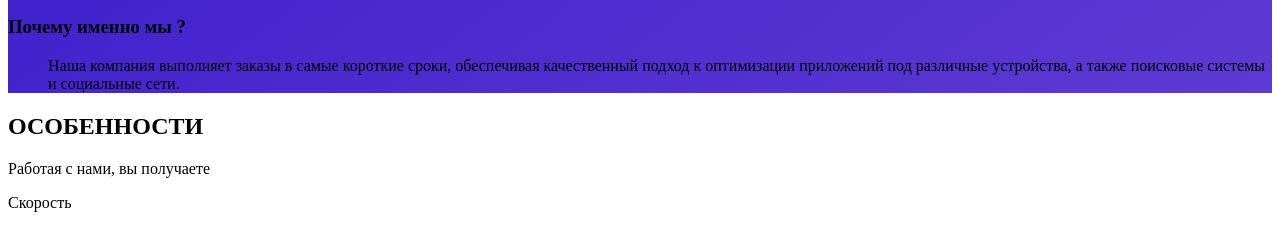
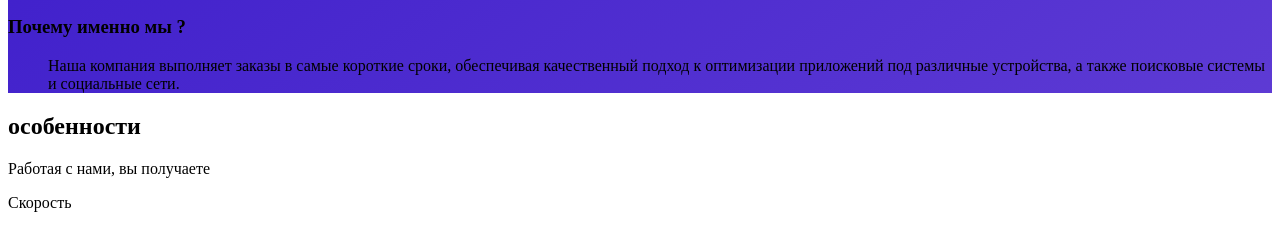
Before and after one commit to mrkelder/proga, a Next.js app: page / in a window 1280 px wide. Shown: the part 2271-2499 px from the top of the page. Built offline with nearby package versions, Linux system fonts and the light colour scheme.

Commit message:
Moved headings to an external component

```diff
--- /dev/null
+++ b/components/Heading.js
@@ -0,0 +1,17 @@
+import { forwardRef } from "react";
+
+const Heading = forwardRef(({ h2, text }, ref) => (
+  <div className="mb-16 text-center">
+    <h2 className="text-base text-primary font-semibold tracking-wide uppercase">
+      {h2}
+    </h2>
+    <p
+      ref={ref}
+      className="mt-2 text-3xl leading-8 font-extrabold tracking-tight text-gray-900 dark:text-white sm:text-4xl"
+    >
+      {text}
+    </p>
+  </div>
+));
+
+export default Heading;
--- a/components/WhyUs.js
+++ b/components/WhyUs.js
@@ -1,4 +1,5 @@
-import React, { useRef, useState, useEffect } from "react";
+import React, { useRef, useState, useEffect, createRef } from "react";
+import Heading from "./Heading";
 
 const data = [
   {
@@ -6,54 +7,54 @@ const data = [
     value:
       "Мы ценим время наших клиентов, поэтому исполняем заказы в кратчайшие сроки.",
     img: "/img/speed.svg",
-    border: "border-b md:border-r"
+    border: "border-b md:border-r",
   },
   {
     name: "Современность",
     value:
       "В нашей деятельности мы всегда отслеживаем и используем самые передовые технологии для создания наших продуктов.",
     img: "/img/react.svg",
-    border: "border-b lg:border-r"
+    border: "border-b lg:border-r",
   },
   {
     name: "Сервисы",
     value:
       "На сайтах наших клиентов могут быть встроены различные сервисы, такие как онлайн карты, платежные системы, базы данных компаний-партнеров и так далее.",
     img: "/img/api.svg",
-    border: "border-b md:border-r lg:border-r-0"
+    border: "border-b md:border-r lg:border-r-0",
   },
   {
     name: "Поддержку",
     value:
       "Мы обеспечиваем поддержку и обновление сайтов наших клиентов, а также производим миграцию баз данных.",
     img: "/img/support.svg",
-    border: "border-b lg:border-b-0 lg:border-r"
+    border: "border-b lg:border-b-0 lg:border-r",
   },
   {
     name: "Настройку",
     value:
       "Мы производим полную настройку серверов, присваиваем доменное имя, а также подключаем SSL/TLS сертификаты для безопасности Ваших клиентов.",
     img: "/img/server.svg",
-    border: "border-b md:border-r md:border-b-0"
+    border: "border-b md:border-r md:border-b-0",
   },
   {
     name: "Отзывчивость",
     value:
       "Наша компания всегда находится на связи с клиентами и может предоставить поддержку в любое удобное для Вас время.",
     img: "/img/tech-sup.svg",
-    border: "border-b md:border-b-0"
-  }
+    border: "border-b md:border-b-0",
+  },
 ];
 
 function WhyUs() {
   const [scrolled, setScrolled] = useState(false);
-  const element = useRef();
+  const element = createRef();
 
   useEffect(() => {
     const execute = () => {
       if (
-        window.scrollY + window.screen.height >=
-        element.current.offsetTop + 350
+        element.current &&
+        window.scrollY + window.screen.height >= element.current.offsetTop + 350
       )
         setScrolled(true);
     };
@@ -68,17 +69,11 @@ function WhyUs() {
   return (
     <div className="my-4" id="features">
       <div className="container mx-auto px-6 p-6 bg-white dark:bg-gray-800">
-        <div className="mb-16 text-center">
-          <h2 className="text-base text-indigo-600 font-semibold tracking-wide uppercase">
-            ОСОБЕННОСТИ
-          </h2>
-          <p
-            ref={element}
-            className="mt-2 text-3xl leading-8 font-extrabold tracking-tight text-gray-900 dark:text-white sm:text-4xl"
-          >
-            Работая с нами, вы получаете
-          </p>
-        </div>
+        <Heading
+          h2="особенности"
+          text="Работая с нами, вы получаете"
+          ref={element}
+        />
         <div
           className={
             scrolled
@@ -97,7 +92,7 @@ function WhyUs() {
                   style={{
                     backgroundImage: `url('${img}')`,
                     backgroundSize: "90%",
-                    backgroundPosition: "50%"
+                    backgroundPosition: "50%",
                   }}
                 />
                 <div className="ml-4 text-xl">{name}</div>
```
